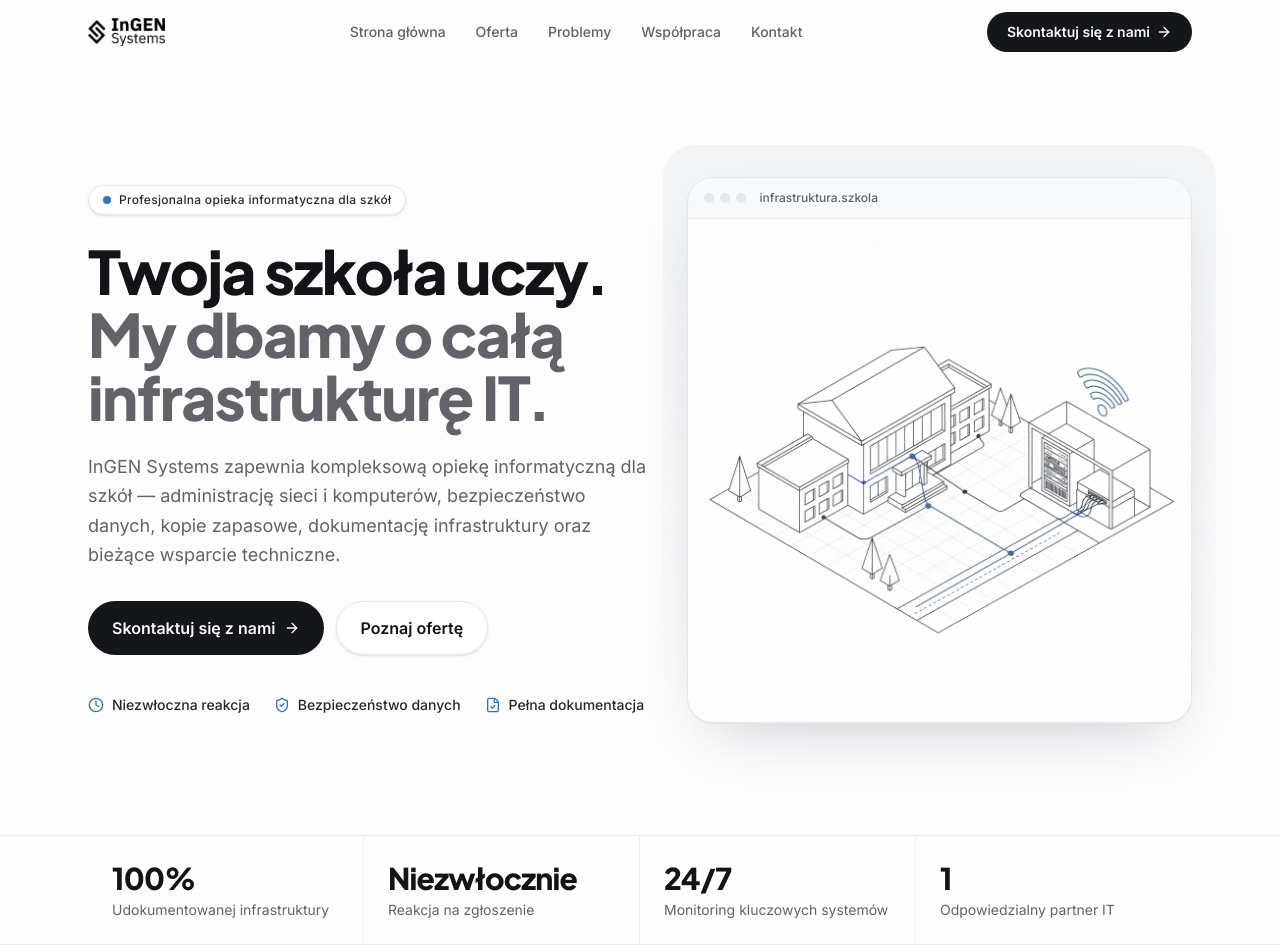
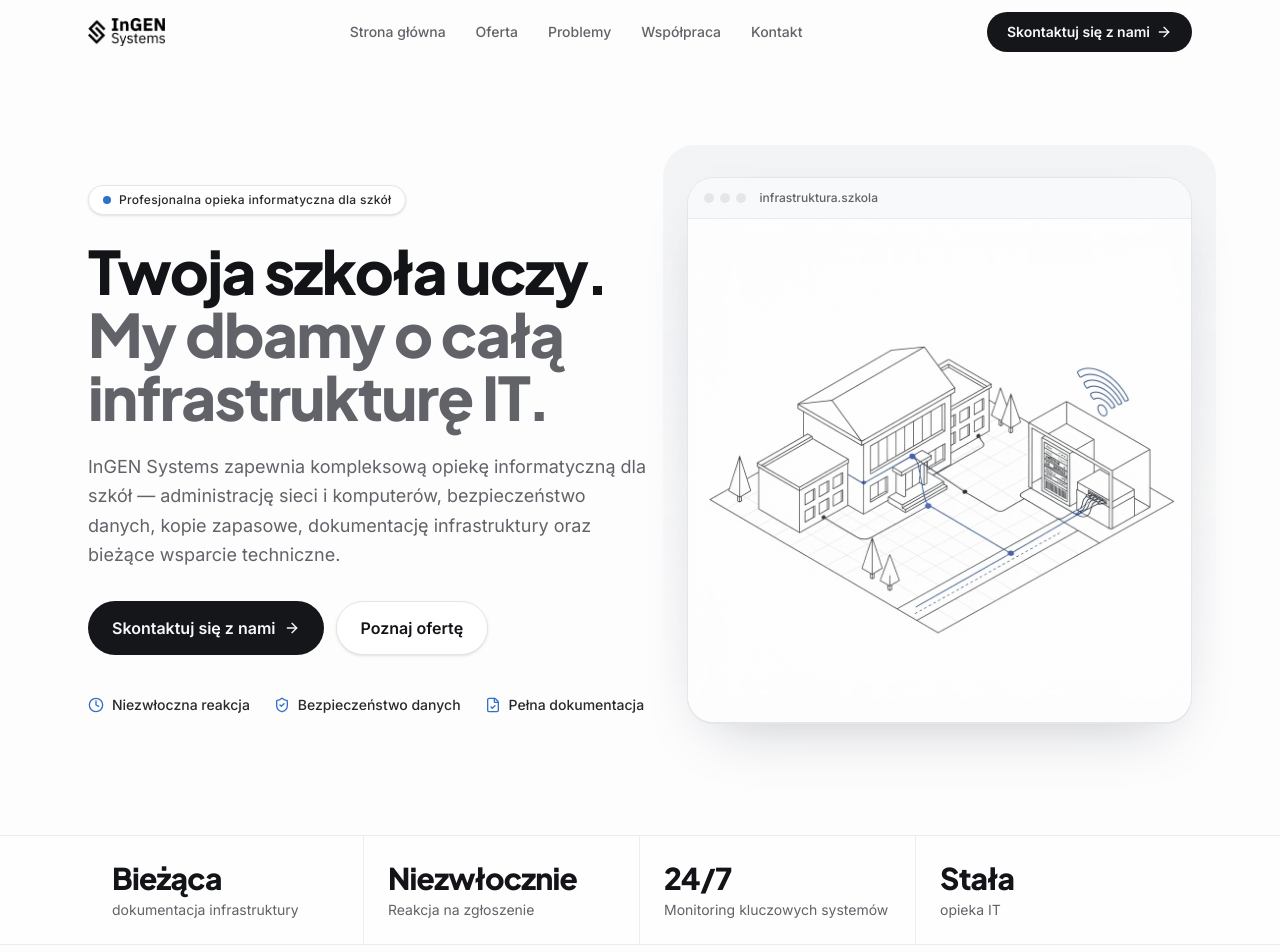
Before and after one commit to Alphbeth/InGEN, a Next.js app: page / in a window 1280 px wide. Shown: the top 952 px of the page. Built offline with nearby package versions, Linux system fonts and the light colour scheme.

Commit message:
Refine professional service messaging

```diff
--- a/components/hero-section.tsx
+++ b/components/hero-section.tsx
@@ -100,10 +100,10 @@ export function HeroSection() {
 }
 
 const stats = [
-  { value: '100%', label: 'Udokumentowanej infrastruktury' },
+  { value: 'Bieżąca', label: 'dokumentacja infrastruktury' },
   { value: 'Niezwłocznie', label: 'Reakcja na zgłoszenie' },
   { value: '24/7', label: 'Monitoring kluczowych systemów' },
-  { value: '1', label: 'Odpowiedzialny partner IT' },
+  { value: 'Stała', label: 'opieka IT' },
 ]
 
 function StatStrip() {
```
